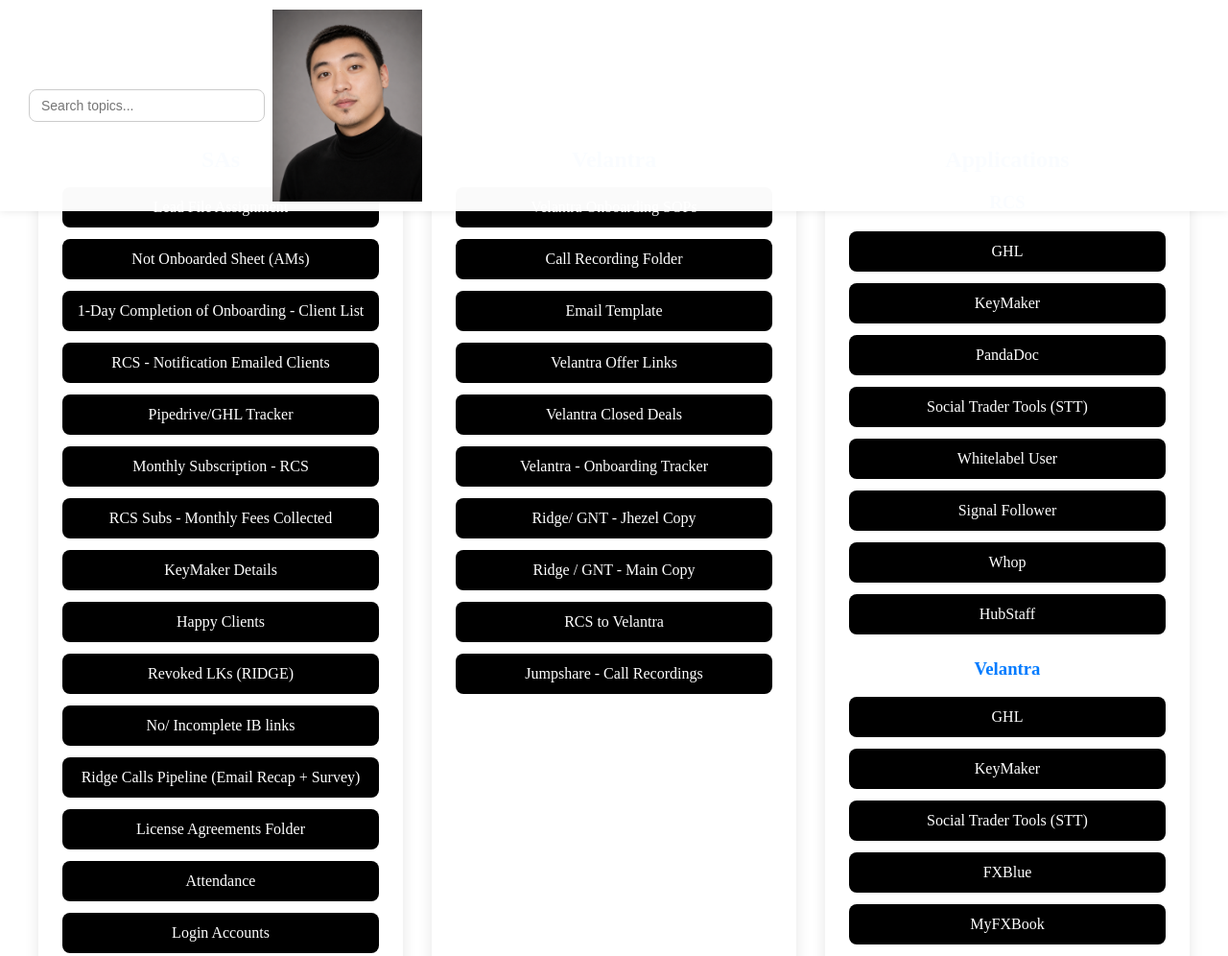
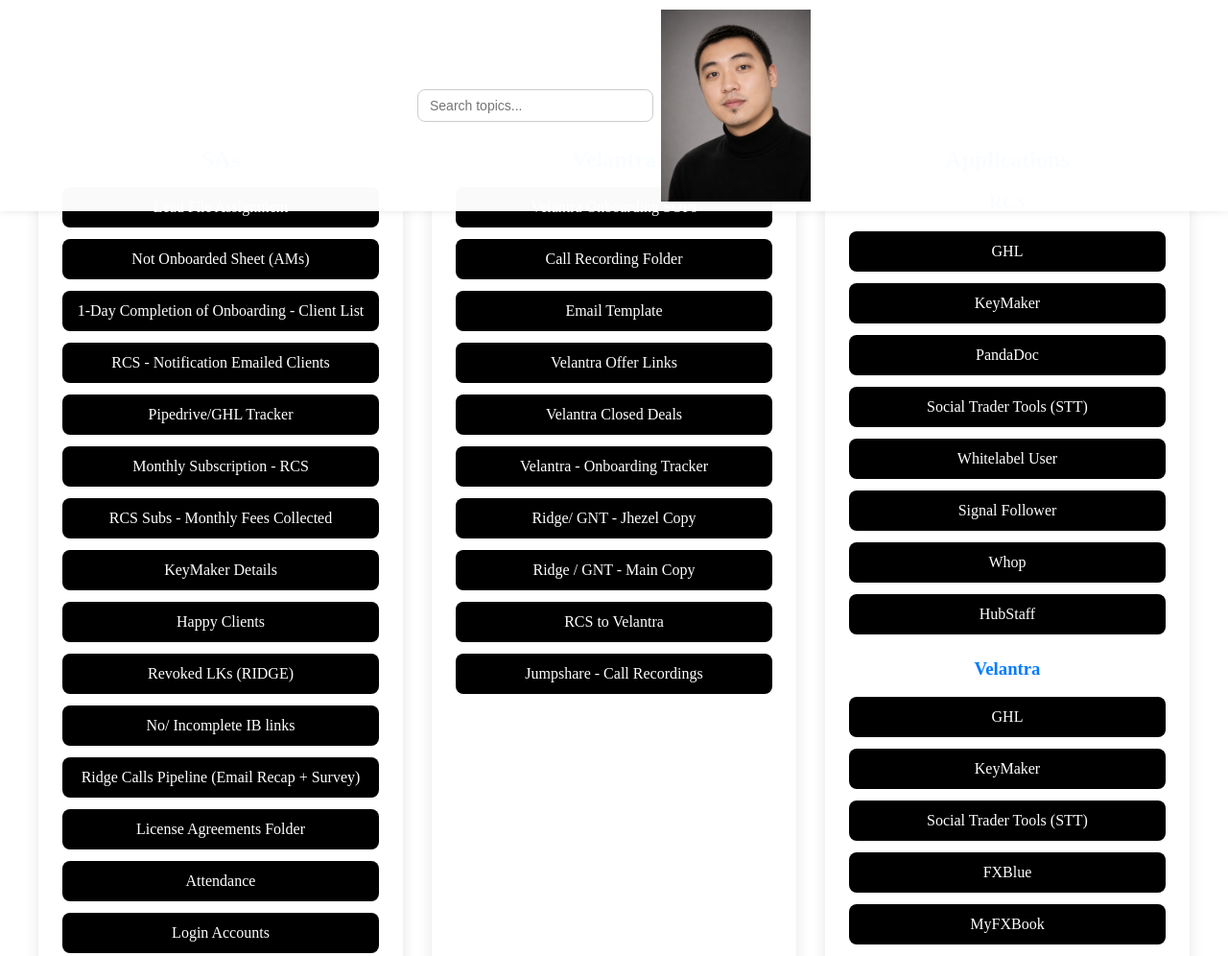
Before and after one commit to ImportantFiles/SupportingAdmins, a plain HTML site: page index.html in a window 1280 px wide. Shown: the top 996 px of the page at 96% size. Drawn offline with Linux system fonts and the light colour scheme.

Commit message:
Update index.html

```diff
--- a/index.html
+++ b/index.html
@@ -103,12 +103,13 @@ ul { list-style-type: none; padding: 0; margin: 0; }
   right: 0;
   display: flex;
   align-items: center;
-  justify-content: space-between;
+  justify-content: center;
   background: rgba(255,255,255,0.98);
   box-shadow: 0 1px 8px rgba(0,0,0,0.08);
   padding: 10px 30px;
   z-index: 9999;
   overflow: visible;
+  position: fixed;
 }
 
 .header-logo {
```
